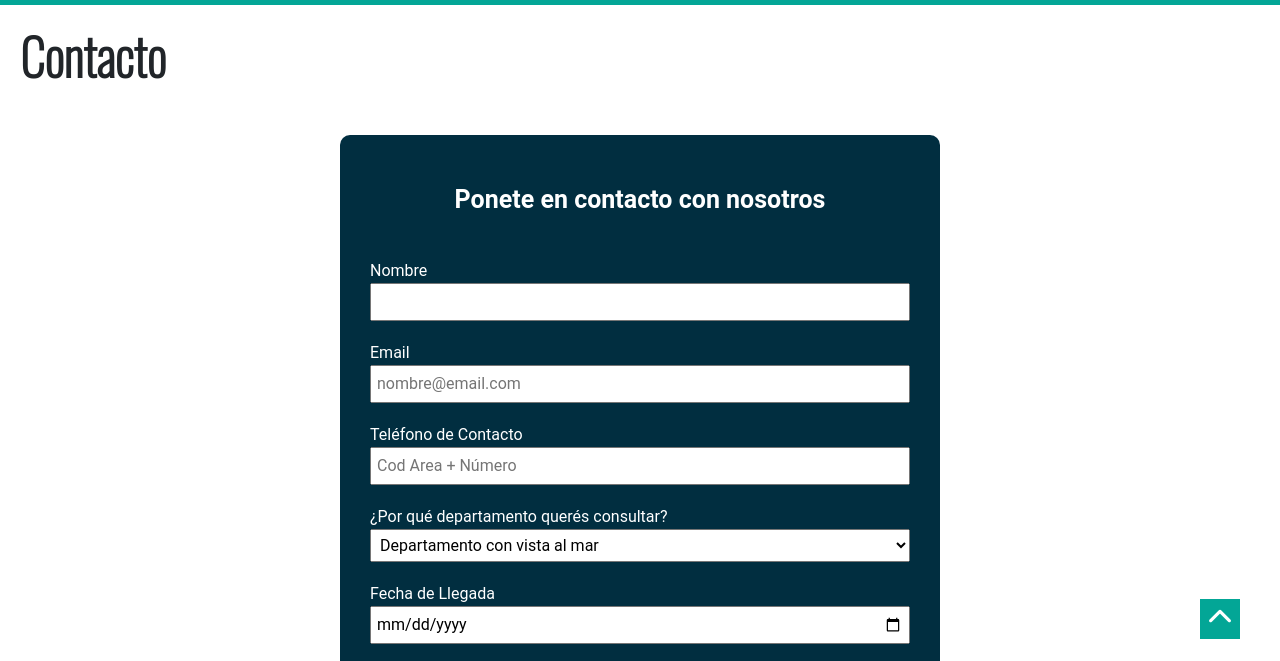
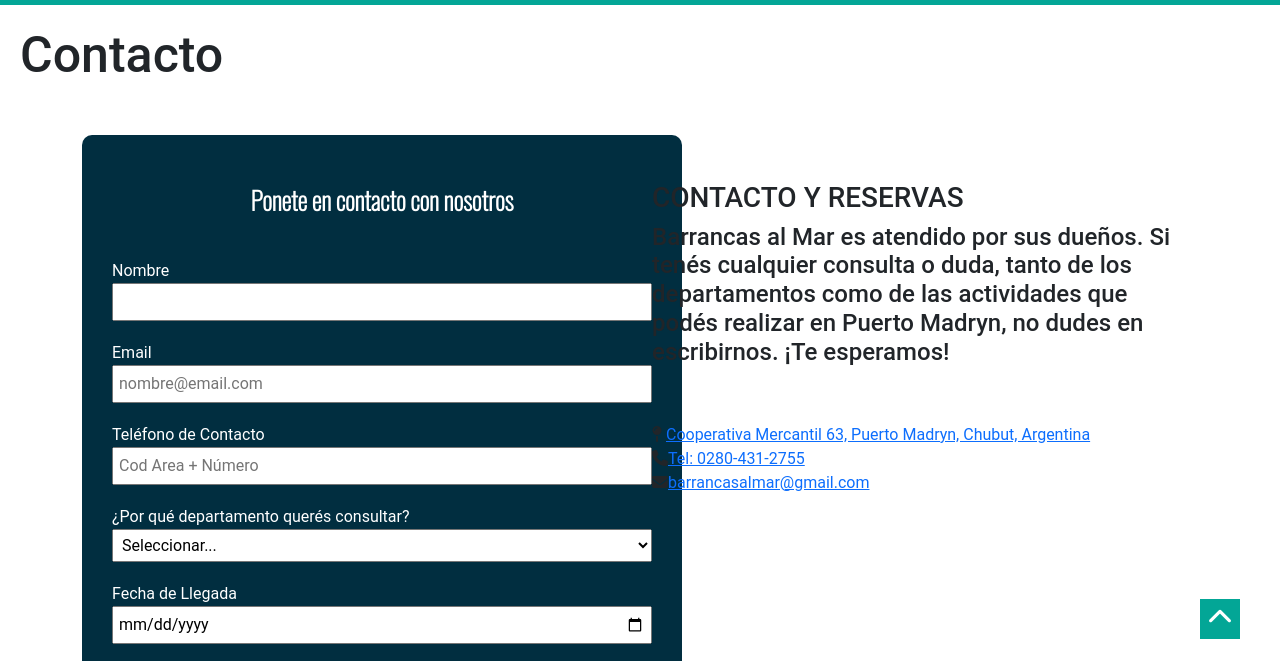
Before and after one commit to giannuzzig/PF-Giannuzzi, a plain HTML site: page Pages/contacto.html in a window 1280 px wide. Shown: the part 121-782 px from the top of the page. Drawn offline with nearby package versions, Linux system fonts and the light colour scheme.

Commit message:
Cambios en cONTACTO

```diff
--- a/Pages/contacto.html
+++ b/Pages/contacto.html
@@ -9,14 +9,16 @@
         integrity="sha384-1BmE4kWBq78iYhFldvKuhfTAU6auU8tT94WrHftjDbrCEXSU1oBoqyl2QvZ6jIW3" crossorigin="anonymous">
     <!-- Fin de bootstrap -->
     <meta name="description" content="Ponete en contacto con nosotros para reservar tu estadía.">
-    <meta name="keywords" content="hospedaje en puerto madryn, alojamiento puerto madry, alquiler temporario puerto madryn, departamentos puerto madryn">
+    <meta name="keywords"
+        content="hospedaje en puerto madryn, alojamiento puerto madry, alquiler temporario puerto madryn, departamentos puerto madryn">
     <title>Contacto</title>
     <link rel="stylesheet" href="https://cdnjs.cloudflare.com/ajax/libs/font-awesome/6.4.0/css/all.min.css"
         integrity="sha512-iecdLmaskl7CVkqkXNQ/ZH/XLlvWZOJyj7Yy7tcenmpD1ypASozpmT/E0iPtmFIB46ZmdtAc9eNBvH0H/ZpiBw=="
         crossorigin="anonymous" referrerpolicy="no-referrer" />
     <link rel="stylesheet" href="../CSS/estilos.css">
-    <link rel="shortcut icon" href="Imágenes/favlogobarrancassinfondo.png" type="image/x-icon">
+    <link rel="shortcut icon" href="../Imágenes/favlogobarrancassinfondo.png" type="image/x-icon">
 </head>
+
 <body>
     <!-- Logo + menú navegable -->
 
@@ -54,35 +56,20 @@
             </div>
         </nav>
         <!-- NavBar Bootstrap fin -->
-        <!-- <div class="ancho"></div>
-            <div class="logoBaM">
-                <a href="#default" class="logo">
-                    <img src="../Imágenes/logobarrancassinfondo.png" width="90px" height="90px">
-                </a>
-            </div>
-        <nav class="barra">
-            <ul>
-                <li><a class="active"href="./index.html">Home</a></li>
-                <li><a href="./Pages/departamentos.html">Departamentos</a></li>
-                <li><a href="./Pages/servicios.html">Servicios</a></li>
-                <li><a href="./Pages/puertomadryn.html">Puerto Madryn</a></li>
-                <li><a href="./Pages/contacto.html">Contacto</a></li>
-                <button>
-                    <a class="Boton" href="./Pages/contacto.html">Reservá Ahora</a>
-                </button>
-            </ul>
-        </nav> -->
     </header>
     <!-- Cierre header navegable -->
     <main>
-        <h2 class="size">Contacto</h2>
+        <h1 class="size">Contacto</h1>
+        <section>
+            <div class="container">
+                <div class="row">
+                    <div class="col-md-6">
                         <form action="#" method="post">
-            <h3 class="contactHeader">Ponete en contacto con nosotros</h3>
+                            <h2 class="contactHeader">Ponete en contacto con nosotros</h2>
                             <br>
                             <div class="formContacto">
                                 <label for="nombre">Nombre</label>
                                 <input type="text">
-
                             </div>
                             <div class="formContacto">
                                 <label for="email">Email</label>
@@ -95,6 +82,7 @@
                             <div class="formContacto">
                                 <p>¿Por qué departamento querés consultar?</p>
                                 <select name="Depto" id="Depto">
+                                    <option value="Departamento con vista al mar">Seleccionar...</option>
                                     <option value="Departamento con vista al mar">Departamento con vista al mar</option>
                                     <option value="Estudio con Jardín">Estudio con Jardín</option>
                                     <option value="Otras consultas">Otras Consultas</option>
@@ -119,8 +107,30 @@
                                 <input type="reset" value="Borrar">
                             </div>
                         </form>
+                    </div>
+                    <div class="col-md-6">
+                        <div class="InfoContacto">
                             <br>
                             <br>
+                            <br>
+                            <br>
+                            <h3>CONTACTO Y RESERVAS</h3>
+                            <h4>Barrancas al Mar es atendido por sus dueños. Si tenés cualquier consulta o duda, tanto
+                                de los departamentos como de las actividades que podés realizar en Puerto Madryn, no
+                                dudes en escribirnos. ¡Te esperamos!</h4>
+                            <br>
+                            <br>
+                            <div class="InfoBarrancasContacto">
+                                <p><i class="fa-solid fa-map-pin"></i> <a href="https://maps.app.goo.gl/xXnrMGpkn6w9oYrF8">Cooperativa
+                                Mercantil 63, Puerto Madryn, Chubut, Argentina</a></p>
+                                <p><i class="fa-solid fa-phone"></i><a href="tel:02804312755">Tel: 0280-431-2755</a></p>
+                                <p><i class="fa-solid fa-envelope"></i><a href="mailto:barrancasalmar@gmail.com">barrancasalmar@gmail.com</a></p>
+                            </div>
+                        </div>
+                    </div>
+                </div>
+            </div>
+        </section>
     </main>
     <footer>
         <p>Todos los derechos reservados a Barrancas al Mar</p>
@@ -141,4 +151,5 @@
         integrity="sha384-QJHtvGhmr9XOIpI6YVutG+2QOK9T+ZnN4kzFN1RtK3zEFEIsxhlmWl5/YESvpZ13" crossorigin="anonymous">
     </script>
 </body>
+
 </html>
--- a/SASS/estilos.scss
+++ b/SASS/estilos.scss
@@ -53,7 +53,7 @@ main {
     overflow: auto;
 }
 
-h2 {
+h1 {
     font-family: $font2;
     font-weight: bold;
     font-size: 30px;
@@ -530,6 +530,14 @@ input[type="reset"] {
     margin-bottom: 0;
 }
 
+.InfoContacto {
+    color: $color1;
+}
+
+.InfoBarrancasContacto {
+    text-decoration: none;
+    font-size: 20px;
+}
 
 footer {
     background-color: $color2;
@@ -625,7 +633,8 @@ footer a:hover {
 
     .masinfo {
         position: absolute;
-        font-size: 12px;
+        font-size: 14px;
+        max-width: 80%;
         top: 50%;
         left: 50%;
         transform: translate(-50%, -50%);
@@ -633,18 +642,17 @@ footer a:hover {
         background-color: rgba(0, 0, 0, 0.7);
         color: white;
         text-align: center;
-        max-width: 70%;
         opacity: 0.9;
     }
 
     .botonmasinfo {
         height: 200px;
-        font-size: 14px;
+        font-size: 16px;
         background-color: white;
         text-decoration: none;
         color: #000;
         font-weight: bold;
-        margin-top: 20px;
+        margin-top: 40px;
         padding: 10px;
         text-align: center;
     }
```
Also changed, not shown: Pages/departamentos.html (+3 -3 lines), Pages/puertomadryn.html (+2 -2 lines), Pages/servicios.html (+2 -2 lines), index.html (+3 -3 lines). Lines whose indentation alone changed are shown as unchanged.
